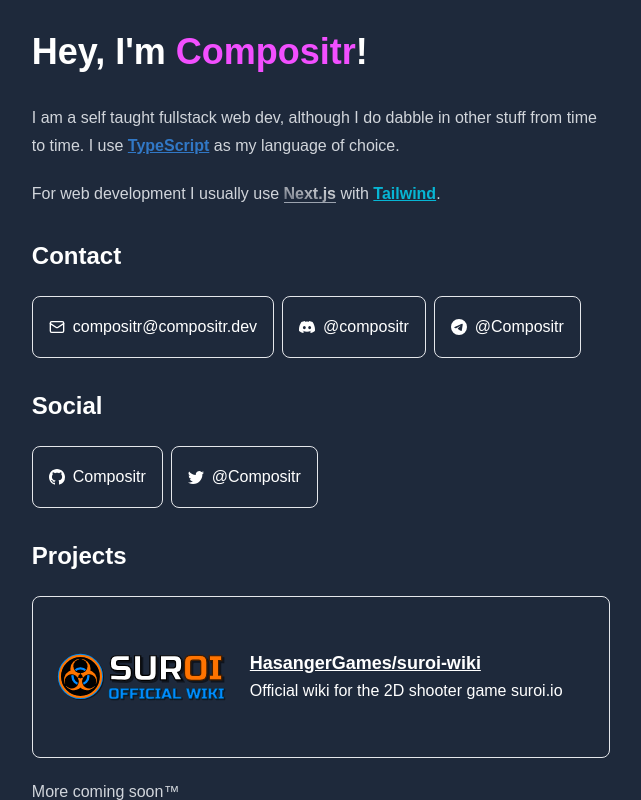
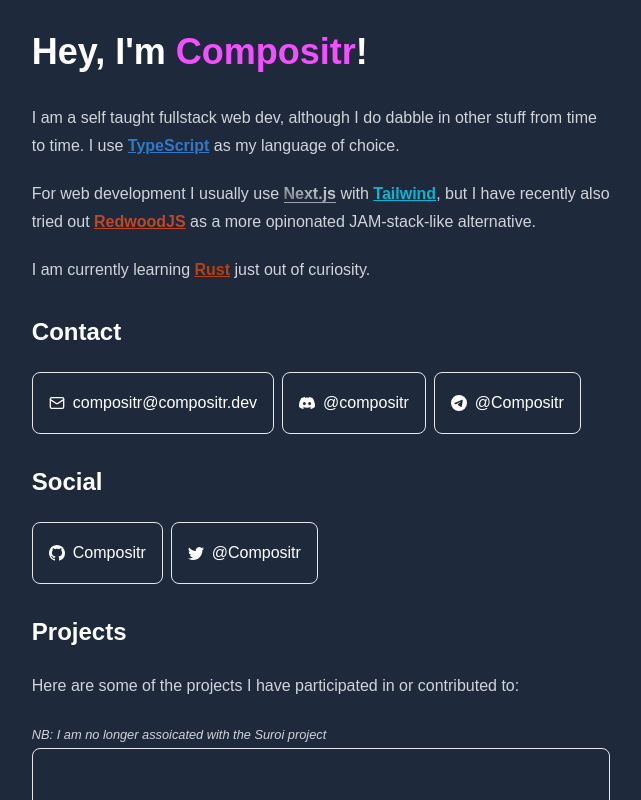
Before and after one commit to Compositr/dotdev, a Next.js app: page / in a window 1280 px wide. Shown: the top 800 px of the page, without its empty margins (319-960 px from the left). Built offline with nearby package versions, Linux system fonts and the light colour scheme; a web font is replaced by a local one.

Commit message:
feat: update

```diff
--- a/app/page.tsx
+++ b/app/page.tsx
@@ -45,7 +45,10 @@
           >
             Tailwind
           </a>
-          .
+          , but I have recently also tried out <a href="https://redwoodjs.com" target="_blank" rel="noopener noreferrer" className="font-bold text-[#bf4722]">RedwoodJS</a> as a more opinonated JAM-stack-like alternative.
+        </p>
+        <p>
+          I am currently learning <a href="https://rust-lang.org" target="_blank" rel="noopener noreferrer" className="font-bold text-[#B7410E]">Rust</a> just out of curiosity.
         </p>
       </div>
       <Section title="Contact">
@@ -82,6 +85,8 @@
         </CardFlex>
       </Section>
       <Section title="Projects">
+        <p>Here are some of the projects I have participated in or contributed to:</p>
+        <small><i>NB: I am no longer assoicated with the Suroi project</i></small>
         <ProjectCard
           name="HasangerGames/suroi-wiki"
           description="Official wiki for the 2D shooter game suroi.io"
```
